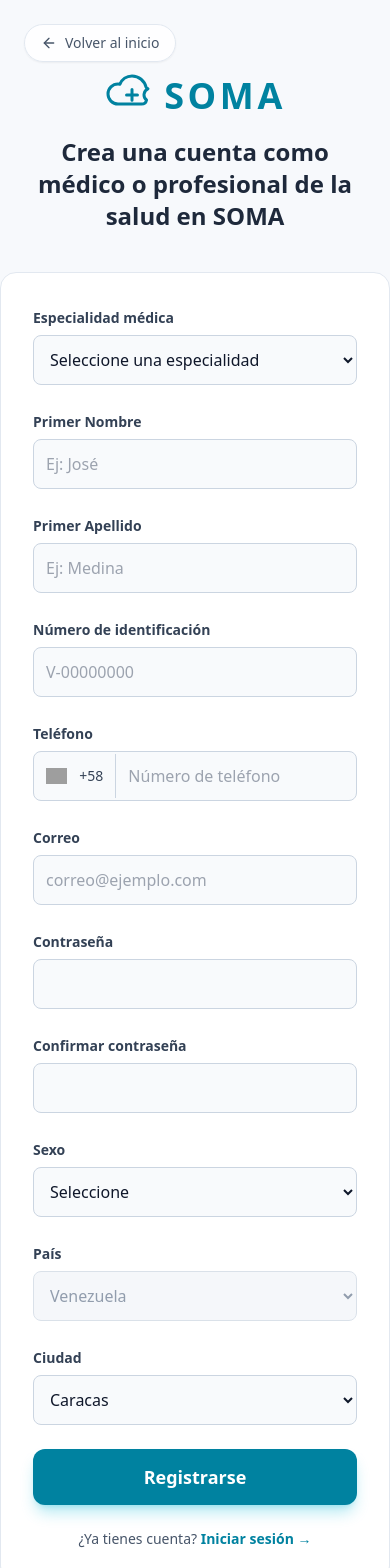
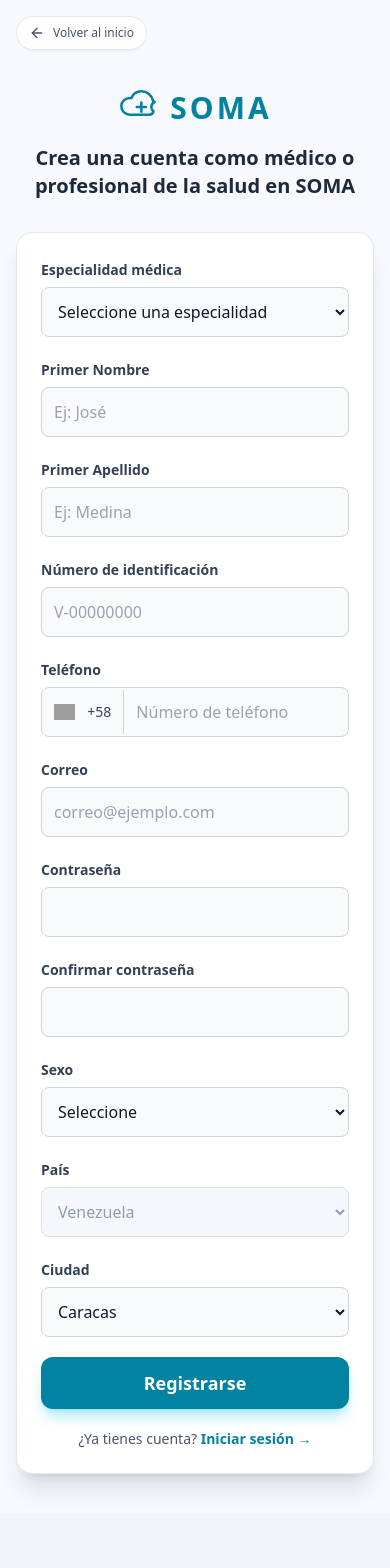
Before and after one commit to JoseMiguelM22/soma, a React (Vite) app: page /register in a window 390 px wide. Shown: the top 1568 px of the page. After the commit the page ends 1514 px from the top, so only its background shows below. Built offline with nearby package versions, Linux system fonts and the light colour scheme; grey boxes are pictures that could not be loaded.

Commit message:
Modificaciones

```diff
--- a/src/pages/Home.jsx
+++ b/src/pages/Home.jsx
@@ -178,8 +178,8 @@
       {/* SECCIÓN HERO (Principal) */}
       <section className="max-w-7xl mx-auto px-6 md:px-10 lg:px-20 pt-32 pb-20 grid grid-cols-1 md:grid-cols-2 gap-10 items-center">
 
-        {/* Columna Izquierda: Tarjeta de Información */}
-        <div className="bg-white dark:bg-[#1e293b] shadow-xl rounded-xl p-8 md:p-10 transition-all border border-slate-100 dark:border-transparent">
+        {/* Columna Izquierda: Tarjeta de Información (order-2 en móvil, order-1 en PC) */}
+        <div className="bg-white dark:bg-[#1e293b] shadow-xl rounded-xl p-8 md:p-10 transition-all border border-slate-100 dark:border-transparent order-2 md:order-1">
 
           <h2 className="text-[28px] md:text-3xl font-bold mb-6 text-slate-900 dark:text-white leading-tight">
             ¿Eres un Profesional de la Salud?
@@ -221,8 +221,8 @@
           </ul>
         </div>
 
-        {/* Columna Derecha: Ilustración */}
-        <div className="flex justify-center items-center">
+        {/* Columna Derecha: Ilustración (order-1 en móvil, order-2 en PC) */}
+        <div className="flex justify-center items-center order-1 md:order-2 mb-6 md:mb-0">
           <img
             src="/InicioMedSys.svg"
             alt="Doctores usando Soma"
--- a/src/pages/Register.jsx
+++ b/src/pages/Register.jsx
@@ -91,7 +91,7 @@
   };
 
   return (
-    <div className="bg-[#f7f9fc] dark:bg-slate-900 min-h-screen flex flex-col items-center pt-10 pb-10 transition-colors relative font-sans">
+    <div className="bg-[#f7f9fc] dark:bg-slate-900 min-h-screen flex flex-col items-center pt-20 pb-10 px-4 md:px-0 transition-colors relative font-sans">
 
       {/* Top Loader */}
       <div
@@ -101,7 +101,7 @@
 
       {/* Alertas Toast */}
       {alert.show && (
-        <div className="fixed top-4 inset-x-0 flex justify-end px-6 z-50 animate-[slideDownFade_0.4s_ease-out]">
+        <div className="fixed top-4 inset-x-0 flex justify-end px-4 md:px-6 z-50 animate-[slideDownFade_0.4s_ease-out]">
           <div className={`bg-white dark:bg-slate-800 text-slate-900 dark:text-white border ${alert.type === 'error' ? 'border-red-500' : 'border-green-500'} rounded-xl shadow-lg px-5 py-4 w-80 flex items-start space-x-3 pointer-events-auto`}>
             {alert.type === 'error' ? <XCircle className="text-red-500 shrink-0" /> : <CheckCircle className="text-green-500 shrink-0" />}
             <div className="flex-1">
@@ -114,27 +114,27 @@
       )}
 
       {/* Botón Volver */}
-      <Link to="/" className="fixed top-6 left-6 z-50 flex items-center gap-2 px-4 py-2 bg-white/80 dark:bg-slate-800/80 backdrop-blur-sm border border-slate-200 dark:border-slate-700 rounded-full text-sm font-medium text-slate-600 dark:text-slate-300 hover:bg-slate-100 dark:hover:bg-slate-700 transition shadow-sm group">
+      <Link to="/" className="fixed top-4 left-4 md:top-6 md:left-6 z-50 flex items-center gap-2 px-3 py-2 md:px-4 bg-white/80 dark:bg-slate-800/80 backdrop-blur-sm border border-slate-200 dark:border-slate-700 rounded-full text-xs md:text-sm font-medium text-slate-600 dark:text-slate-300 hover:bg-slate-100 dark:hover:bg-slate-700 transition shadow-sm group">
         <ArrowLeft className="h-4 w-4 transform group-hover:-translate-x-1 transition-transform" /> Volver al inicio
       </Link>
 
       {/* Header Logo */}
-      <div className="mt-8 flex items-center justify-center mb-2">
-        <svg className="h-12 w-12 mr-3 text-[#0082A0] dark:text-cyan-400" viewBox="0 0 24 24" fill="none" stroke="currentColor" strokeWidth="1.5" strokeLinecap="round" strokeLinejoin="round">
+      <div className="mt-2 flex items-center justify-center mb-2">
+        <svg className="h-10 w-10 md:h-12 md:w-12 mr-3 text-[#0082A0] dark:text-cyan-400" viewBox="0 0 24 24" fill="none" stroke="currentColor" strokeWidth="1.5" strokeLinecap="round" strokeLinejoin="round">
           <path d="M7 16.0001C4.23858 16.0001 2 13.7615 2 11.0001C2 8.23869 4.23858 6.00012 7 6.00012C7.33283 6.00012 7.65854 6.03266 7.97583 6.09495C8.92901 3.75217 11.2663 2.00012 14 2.00012C17.4565 2.00012 20.3344 4.44578 21.0828 7.71787C21.3825 7.8985 21.7006 8.12435 22 8.40012C20.9533 8.77542 20.2386 9.76969 20.0424 10.941C20.0143 11.1087 20 11.2805 20 11.4547C20 12.4812 20.5049 13.3956 21.2773 13.963C21.0458 15.1386 20.0058 16.0001 18.7778 16.0001H7Z" />
           <path d="M14 11.4547V8.72739M14 11.4547V14.1819M14 11.4547H16.7273M14 11.4547H11.2727" />
         </svg>
-        <h1 className="text-4xl font-black tracking-widest text-[#0082A0] dark:text-cyan-300">
+        <h1 className="text-3xl md:text-4xl font-black tracking-widest text-[#0082A0] dark:text-cyan-300">
           SOMA
         </h1>
       </div>
-      <h2 className="text-2xl md:text-3xl font-bold text-center text-slate-800 dark:text-slate-200 mt-2 px-4 max-w-2xl">
+      <h2 className="text-xl md:text-3xl font-bold text-center text-slate-800 dark:text-slate-200 mt-2 px-2 max-w-2xl">
         Crea una cuenta como médico o profesional de la salud en SOMA
       </h2>
 
-      {/* Contenedor del Formulario */}
-      <div className="mt-10 bg-white dark:bg-slate-800 shadow-xl w-full max-w-3xl p-8 md:p-10 rounded-2xl border border-slate-200 dark:border-slate-700">
-        <form onSubmit={handleRegister} className="space-y-6">
+      {/* Contenedor del Formulario (Ajustado p-6 para móvil y p-10 para PC) */}
+      <div className="mt-8 bg-white dark:bg-slate-800 shadow-xl w-full max-w-3xl p-6 md:p-10 rounded-2xl border border-slate-200 dark:border-slate-700">
+        <form onSubmit={handleRegister} className="space-y-5 md:space-y-6">
 
           {/* Especialidad */}
           <div>
@@ -146,7 +146,7 @@
           </div>
 
           {/* Nombres y Apellidos */}
-          <div className="grid grid-cols-1 md:grid-cols-2 gap-6">
+          <div className="grid grid-cols-1 md:grid-cols-2 gap-5 md:gap-6">
             <div>
               <label className="font-semibold text-sm text-slate-700 dark:text-slate-300">Primer Nombre</label>
               <input name="primer_nombre" type="text" maxLength="18" onChange={handleChange} placeholder="Ej: José" required className="w-full p-3 mt-1.5 border rounded-lg bg-slate-50 dark:bg-slate-900 text-slate-900 dark:text-white border-slate-300 dark:border-slate-700 focus:ring-2 focus:ring-cyan-500 outline-none transition-all" />
@@ -158,7 +158,7 @@
           </div>
 
           {/* Cédula y Teléfono */}
-          <div className="grid grid-cols-1 md:grid-cols-2 gap-6">
+          <div className="grid grid-cols-1 md:grid-cols-2 gap-5 md:gap-6">
             <div>
               <label className="font-semibold text-sm text-slate-700 dark:text-slate-300">Número de identificación</label>
               <input name="numero_identificacion" type="text" maxLength="12" onChange={handleChange} placeholder="V-00000000" required className="w-full p-3 mt-1.5 border rounded-lg bg-slate-50 dark:bg-slate-900 text-slate-900 dark:text-white border-slate-300 dark:border-slate-700 focus:ring-2 focus:ring-cyan-500 outline-none transition-all" />
@@ -180,7 +180,7 @@
           </div>
 
           {/* Contraseñas */}
-          <div className="grid grid-cols-1 md:grid-cols-2 gap-6">
+          <div className="grid grid-cols-1 md:grid-cols-2 gap-5 md:gap-6">
             <div>
               <label className="font-semibold text-sm text-slate-700 dark:text-slate-300">Contraseña</label>
               <input name="contrasena" type="password" onChange={handleChange} required className="w-full p-3 mt-1.5 border rounded-lg bg-slate-50 dark:bg-slate-900 text-slate-900 dark:text-white border-slate-300 dark:border-slate-700 focus:ring-2 focus:ring-cyan-500 outline-none transition-all" />
@@ -203,7 +203,7 @@
           </div>
 
           {/* País y Ciudad */}
-          <div className="grid grid-cols-1 md:grid-cols-2 gap-6">
+          <div className="grid grid-cols-1 md:grid-cols-2 gap-5 md:gap-6">
             <div>
               <label className="font-semibold text-sm text-slate-700 dark:text-slate-300">País</label>
               <select name="pais" disabled className="w-full p-3 mt-1.5 border rounded-lg bg-slate-100 dark:bg-slate-800 text-slate-500 dark:text-slate-400 border-slate-300 dark:border-slate-700 cursor-not-allowed outline-none">
@@ -222,7 +222,7 @@
           <button
             type="submit"
             disabled={loading}
-            className="w-full mt-4 bg-[#0082A0] dark:bg-cyan-600 text-white py-3.5 rounded-xl text-lg font-bold hover:bg-[#006d87] dark:hover:bg-cyan-700 transition-all transform hover:-translate-y-0.5 shadow-lg shadow-cyan-500/30 disabled:opacity-50 disabled:transform-none disabled:cursor-not-allowed"
+            className="w-full mt-4 bg-[#0082A0] dark:bg-cyan-600 text-white py-3 md:py-3.5 rounded-xl text-lg font-bold hover:bg-[#006d87] dark:hover:bg-cyan-700 transition-all transform hover:-translate-y-0.5 shadow-lg shadow-cyan-500/30 disabled:opacity-50 disabled:transform-none disabled:cursor-not-allowed"
           >
             {loading ? "Registrando Doctor..." : "Registrarse"}
           </button>
```
